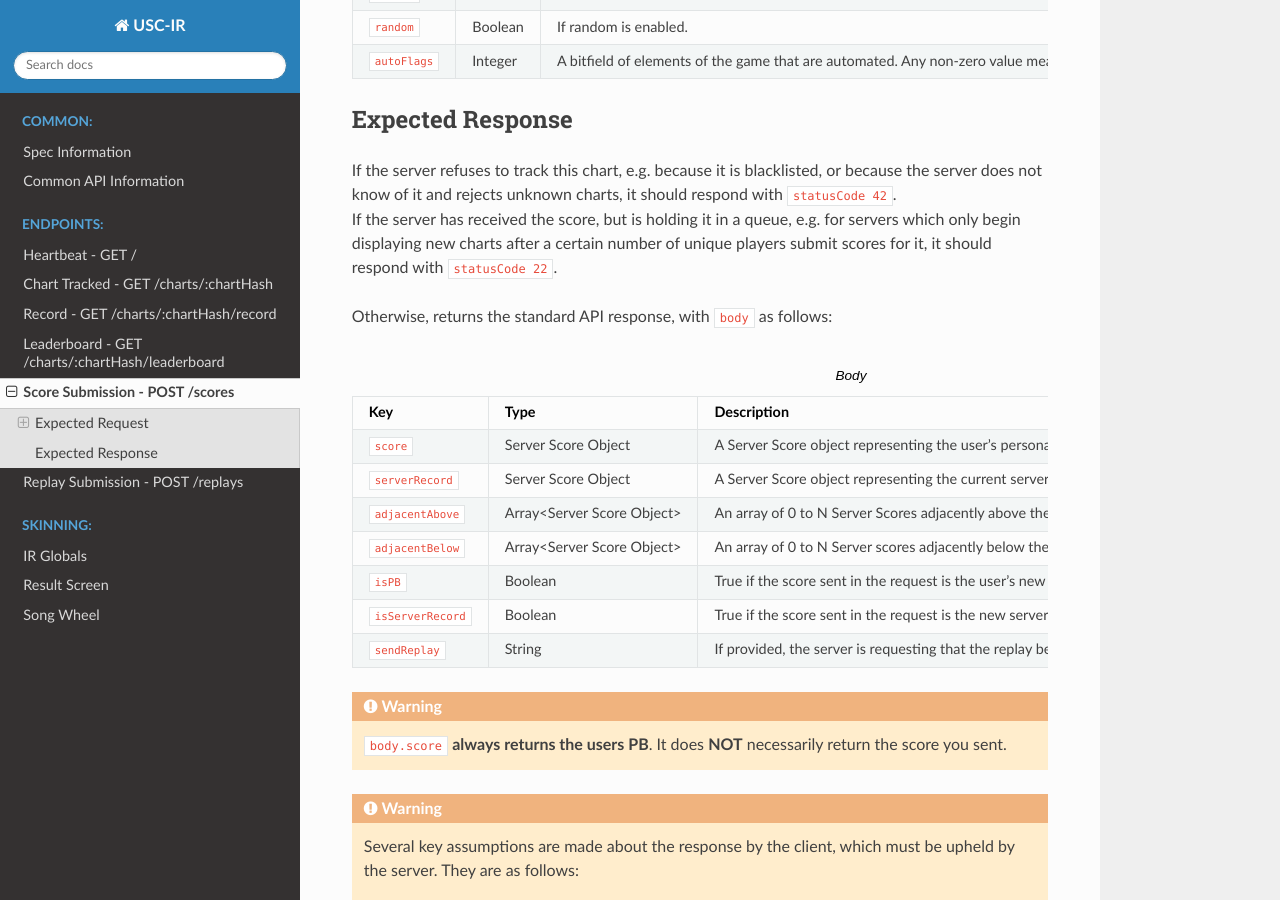
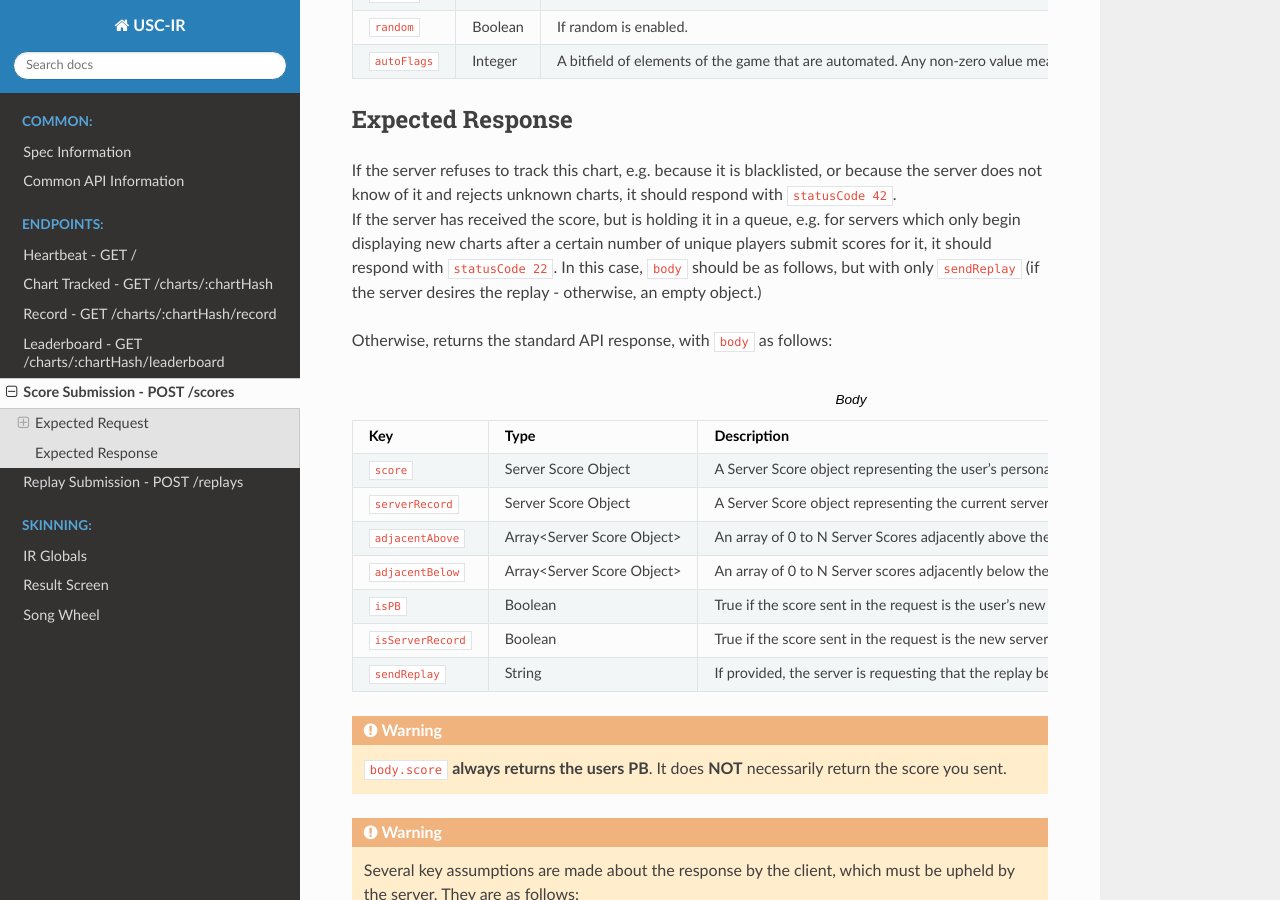
Before and after one commit to zkldi/uscir-spec, a Sphinx documentation site: the page built from source/endpoints/score-submit.rst, in a window 1280 px wide and 900 px high, scrolled down 1904 px. Built offline with Sphinx 7.4.7 and the Read the Docs theme 2.0.0, drawn with Linux system fonts in a browser that asks for light colours.

Commit message:
Specify body for 22

```diff
--- a/source/endpoints/score-submit.rst
+++ b/source/endpoints/score-submit.rst
@@ -143,7 +143,7 @@
 ################
 
 | If the server refuses to track this chart, e.g. because it is blacklisted, or because the server does not know of it and rejects unknown charts, it should respond with ``statusCode 42``.
-| If the server has received the score, but is holding it in a queue, e.g. for servers which only begin displaying new charts after a certain number of unique players submit scores for it, it should respond with ``statusCode 22``.
+| If the server has received the score, but is holding it in a queue, e.g. for servers which only begin displaying new charts after a certain number of unique players submit scores for it, it should respond with ``statusCode 22``. In this case, ``body`` should be as follows, but with only ``sendReplay`` (if the server desires the replay - otherwise, an empty object.)
 
 Otherwise, returns the standard API response, with ``body`` as follows:
 
```
